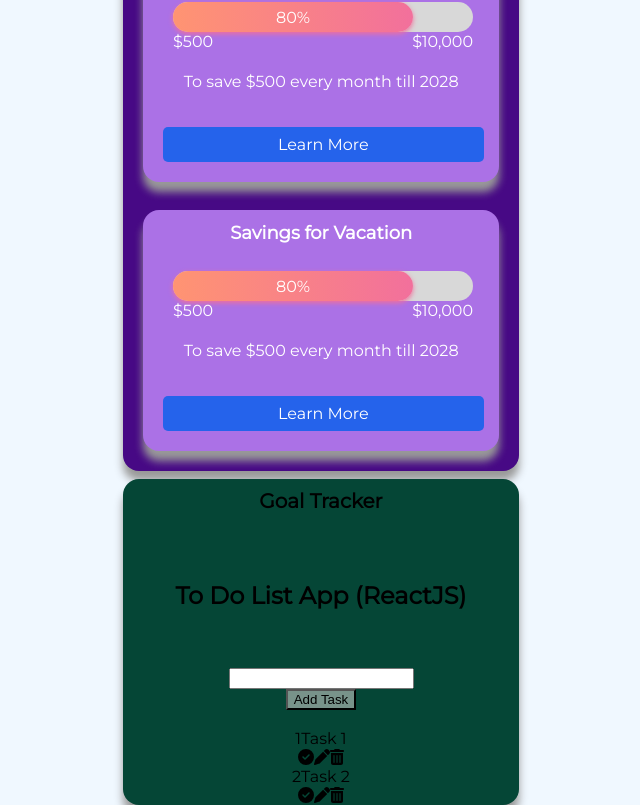
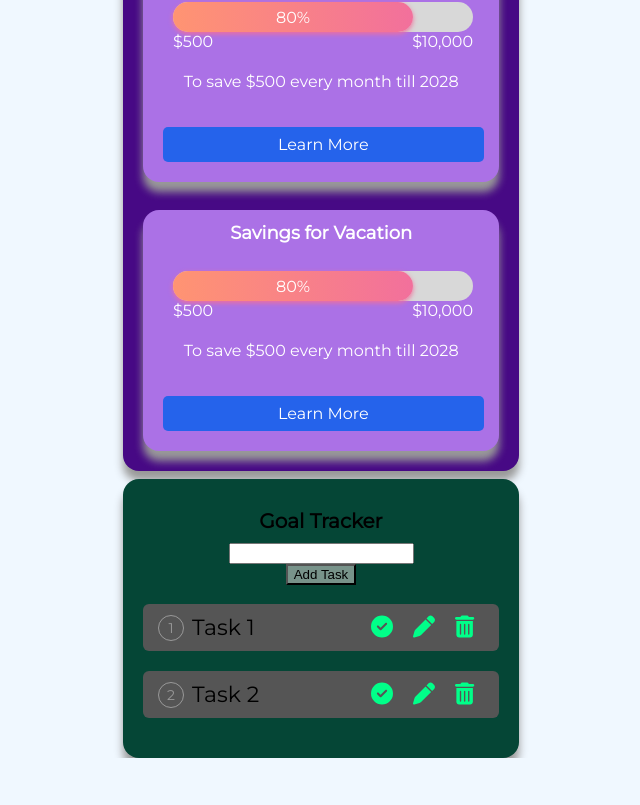
Before and after one commit to shermainelim/CoupleGoalsApp, a React (Create React App) app in the folder client/: page /dashboard in a window 1280 px wide. Shown: the part 486-1291 px from the top of the page, without its empty margins (317-957 px from the left). After the commit the page ends 1244 px from the top, so only its background shows below. Built offline with nearby package versions, Linux system fonts and the light colour scheme.

Commit message:
todo list goal tracker

```diff
--- a/client/src/screens/dashboard/dashboard.jsx
+++ b/client/src/screens/dashboard/dashboard.jsx
@@ -207,11 +207,7 @@
 
     <div className="big-card-container-goals">
         <div className="big-card-title">Goal Tracker</div>
-        <div className="container-todo">
 
-<br /><br />
-<h2>To Do List App (ReactJS)</h2>
-<br /><br />
 
 {updateData && updateData ? (
   <UpdateForm
@@ -240,7 +236,7 @@
 </div>
 
     </div>
-    </div>
+
   );
 }
 
--- a/client/src/screens/dashboard/dashboard.scss
+++ b/client/src/screens/dashboard/dashboard.scss
@@ -98,6 +98,7 @@
         height: fit-content;
         margin-left: 20px;
         margin-right: 20px;
+        padding: 20px;
 
       }
 
@@ -110,4 +111,77 @@
       .container-todo{
         color:black
       }
+
+
+      body {
+        background-color: #333;
+        color: #fff;
+      }
+
+      .App {
+        text-align: center;
+      }
+
+      .taskBg {
+        background-color: #555;
+        border-radius: 6px;
+        margin-bottom: 20px;
+        padding: 10px 140px 10px 15px;
+        text-align: left;
+        font-size: 22px;
+        position: relative;
+      }
+
+      .taskBg div {
+        display: flex;
+        align-items: center;
+      }
+
+      .taskNumber {
+        color: #999;
+        border: 1px solid #999;
+        border-radius: 50%;
+        width: 26px;
+        height: 26px;
+        display: flex;
+        text-align: center;
+        font-size: 14px;
+        margin-right: 8px;
+        align-items: center;
+        justify-content: center;
+      }
+
+      .taskBg .taskText {
+        flex: 1;
+      }
+
+      .taskBg .done .taskText {
+        text-decoration: line-through;
+        opacity: 0.3;
+      }
+
+      .taskBg .iconsWrap {
+        position: absolute;
+        top: 50%;
+        transform: translateY(-50%);
+        right: 15px;
+        width: auto;
+        display: inline-block;
+      }
+
+      .taskBg .iconsWrap span {
+        display: inline-block;
+        margin: 0px 10px 0 10px;
+        cursor: pointer;
+        color: #00ff89;
+      }
+
+      .taskBg .iconsWrap span:hover {
+
+      }
+
+      .mr-20 {
+        margin-right: 20px;
+      }
+
   }
```
